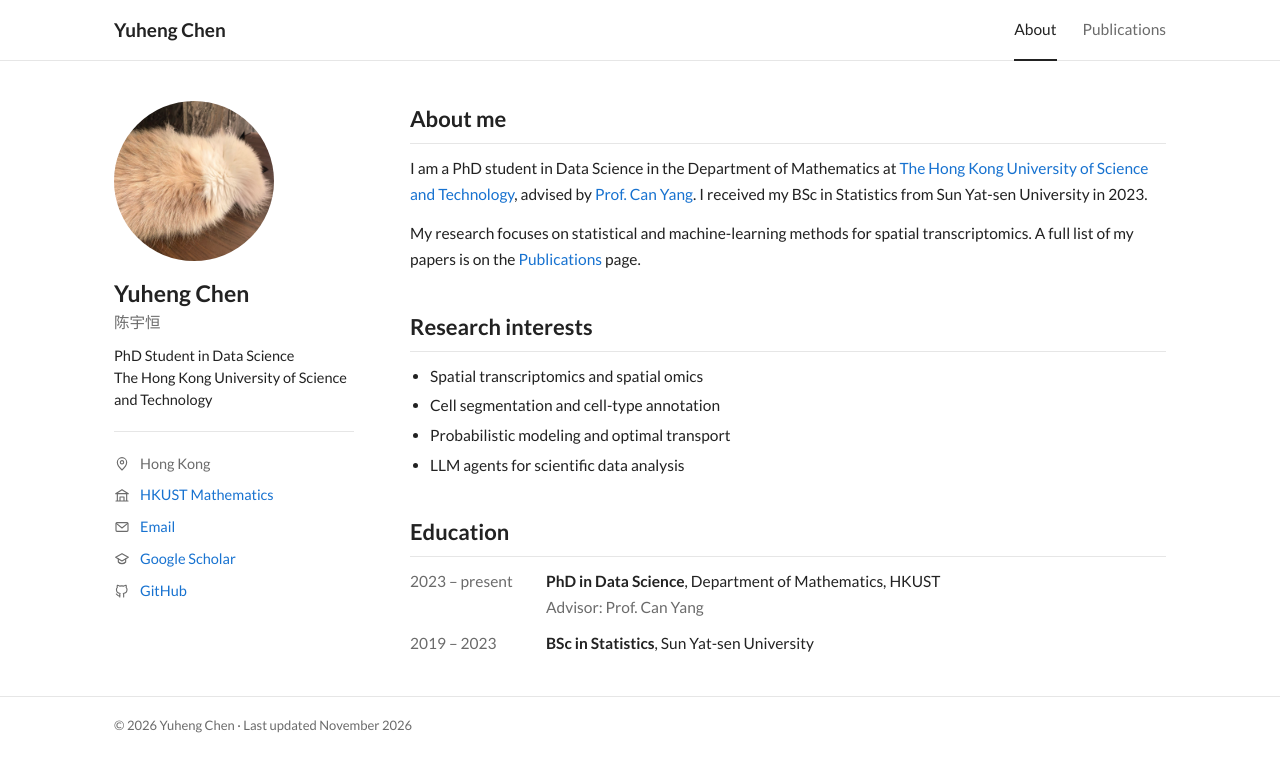
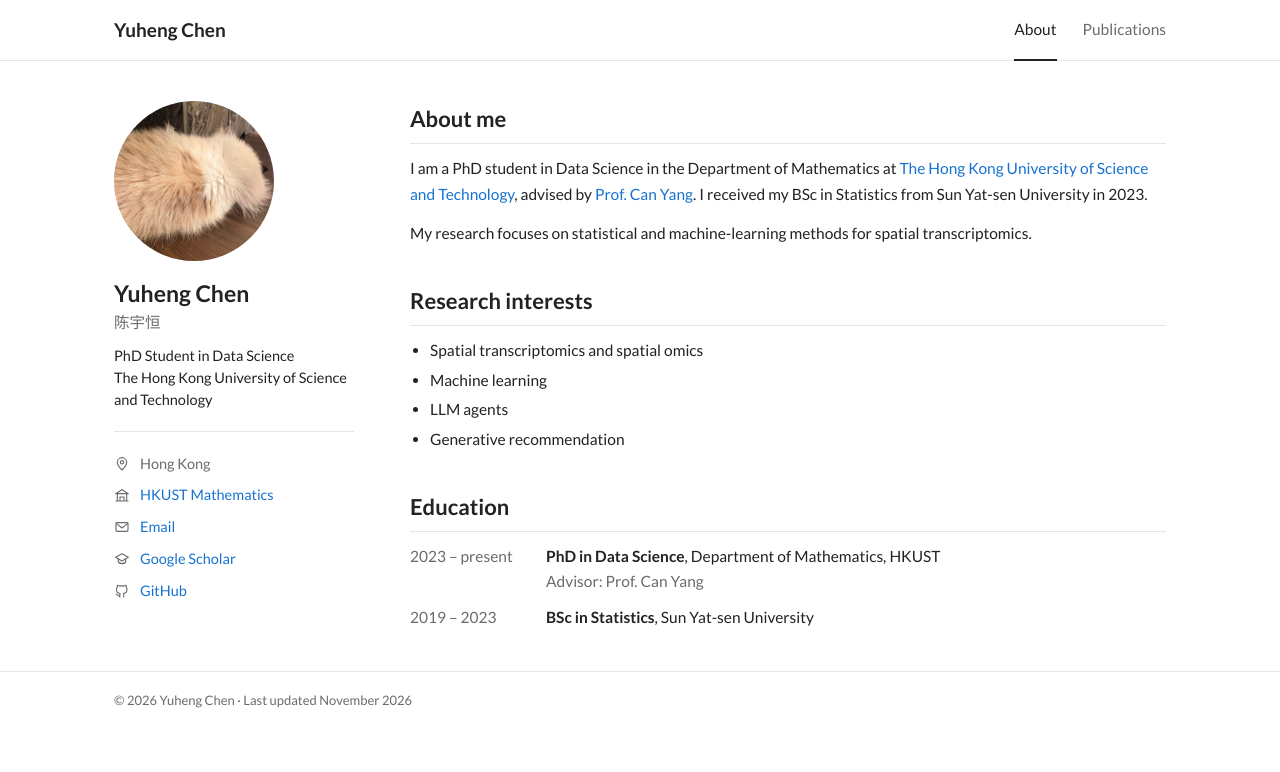
Before and after one commit to chenyhvvvv/chenyhvvvv.github.io, a plain HTML site: page index.html in a window 1280 px wide. Drawn offline with Linux system fonts and the light colour scheme.

Commit message:
Update research interests and trim About text
Co-Authored-By: Claude Opus 5.5 <noreply@anthropic.com>

```diff
--- a/index.html
+++ b/index.html
@@ -71,16 +71,15 @@
       </p>
       <p>
         My research focuses on statistical and machine-learning methods for
-        spatial transcriptomics. A full list of my papers is on the
-        <a href="publications.html">Publications</a> page.
+        spatial transcriptomics.
       </p>
 
       <h2>Research interests</h2>
       <ul class="plain">
         <li>Spatial transcriptomics and spatial omics</li>
-        <li>Cell segmentation and cell-type annotation</li>
-        <li>Probabilistic modeling and optimal transport</li>
-        <li>LLM agents for scientific data analysis</li>
+        <li>Machine learning</li>
+        <li>LLM agents</li>
+        <li>Generative recommendation</li>
       </ul>
 
       <h2>Education</h2>
```
